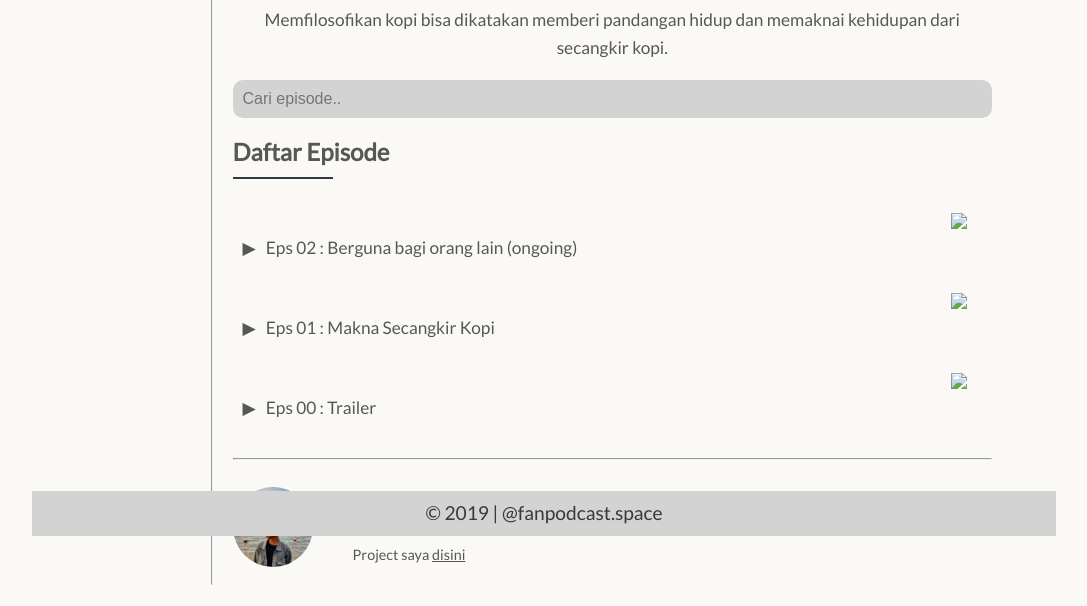
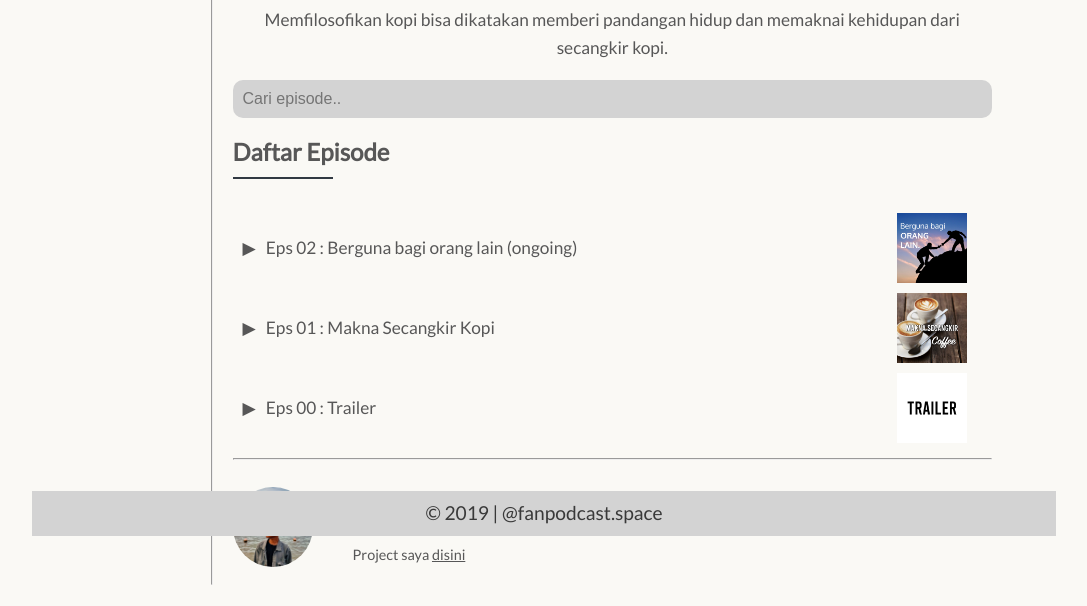
Before and after one commit to FajarBaiz/fanpodcast.github.io, a plain HTML site: page podcast/episode1/index.html in a window 1280 px wide. Shown: the part 264-870 px from the top of the page, without its empty margins (96-1183 px from the left). Drawn offline with nearby package versions, Linux system fonts and the light colour scheme; no server answers; a script that the page names is missing.

Commit message:
Update index.html

```diff
--- a/podcast/episode1/index.html
+++ b/podcast/episode1/index.html
@@ -63,17 +63,17 @@
 
             <a href="#" class=boxes>
               <p> ▶ &nbsp; Eps 02 : Berguna bagi orang lain (ongoing)</p>
-             <img class="pic" src="assets/images/thumb/eps2.png" height="70px">
+             <img class="pic" src="../../assets/images/thumb/eps2.png" height="70px">
             </a>
 
             <a href="https://fanpodcast.space/podcast/episode1/" class=boxes>
               <p> ▶ &nbsp; Eps 01 : Makna Secangkir Kopi</p>
-              <img class="pic" src="assets/images/thumb/eps1.png" height="70px">
+              <img class="pic" src="../../assets/images/thumb/eps1.png" height="70px">
             </a>
 
             <a href="https://fanpodcast.space/" class=boxes>
               <p> ▶ &nbsp; Eps 00 : Trailer</p>
-              <img class="pic" src="assets/images/thumb/trailer.png" height="70px">
+              <img class="pic" src="../../assets/images/thumb/trailer.png" height="70px">
             </a>
 
           </div>
```
